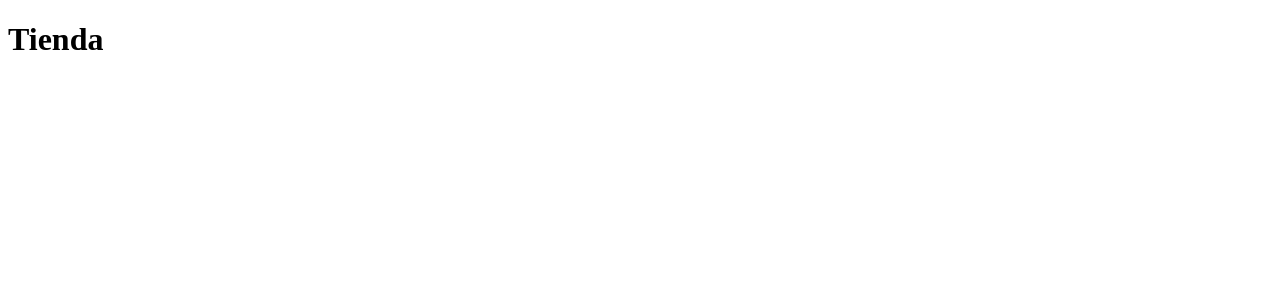
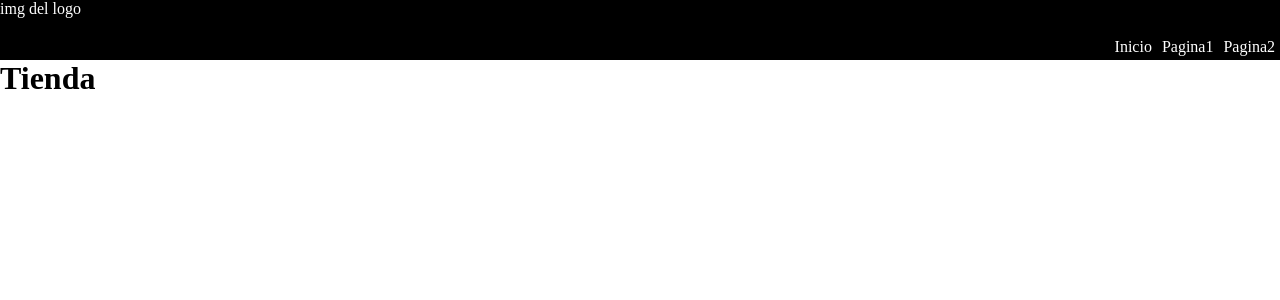
Before and after one commit to santiago-tarrio/TiendaReact, a React (Create React App) app: page / in a window 1280 px wide. Shown: the top 300 px of the page. Built offline with nearby package versions, Linux system fonts and the light colour scheme.

Commit message:
agregado navbar

```diff
--- a/src/App.js
+++ b/src/App.js
@@ -1,8 +1,11 @@
+import NavBar from "./components/Navbar/Navbar"
+
 
 function App() {
   return (
     <div className="App">
       <header className="App-header">
+        <NavBar />
         <h1>Tienda</h1>
       </header>
     </div>
--- /dev/null
+++ b/src/components/Navbar/Navbar.js
@@ -0,0 +1,16 @@
+export default function Navbar (){
+
+    return (
+        <header className="header">
+            <div className="containerLogo">
+                <p>img del logo</p>
+            </div>
+            <ul className="linkList">
+                <li>Inicio</li>
+                <li>Pagina1</li>
+                <li>Pagina2</li>
+            </ul>
+        </header>
+    );
+
+}
--- a/src/styles/style.css
+++ b/src/styles/style.css
@@ -1,3 +1,28 @@
+* {
+    margin: 0;
+    padding: 0;
+    box-sizing: border-box;
+}
+
+.header {
+    width: 100%;
+    height: 60px;
+    background: black;
+    color: white;
+}
+
+.linkList {
+    display: flex;
+    justify-content: flex-end;
+    list-style: none;
+    margin-top: 15px;
+}
+
+.linkList li{
+    margin: 5px;
+    cursor: pointer;
+}
+
 h1 {
     font-size: 40x;
 }
```
